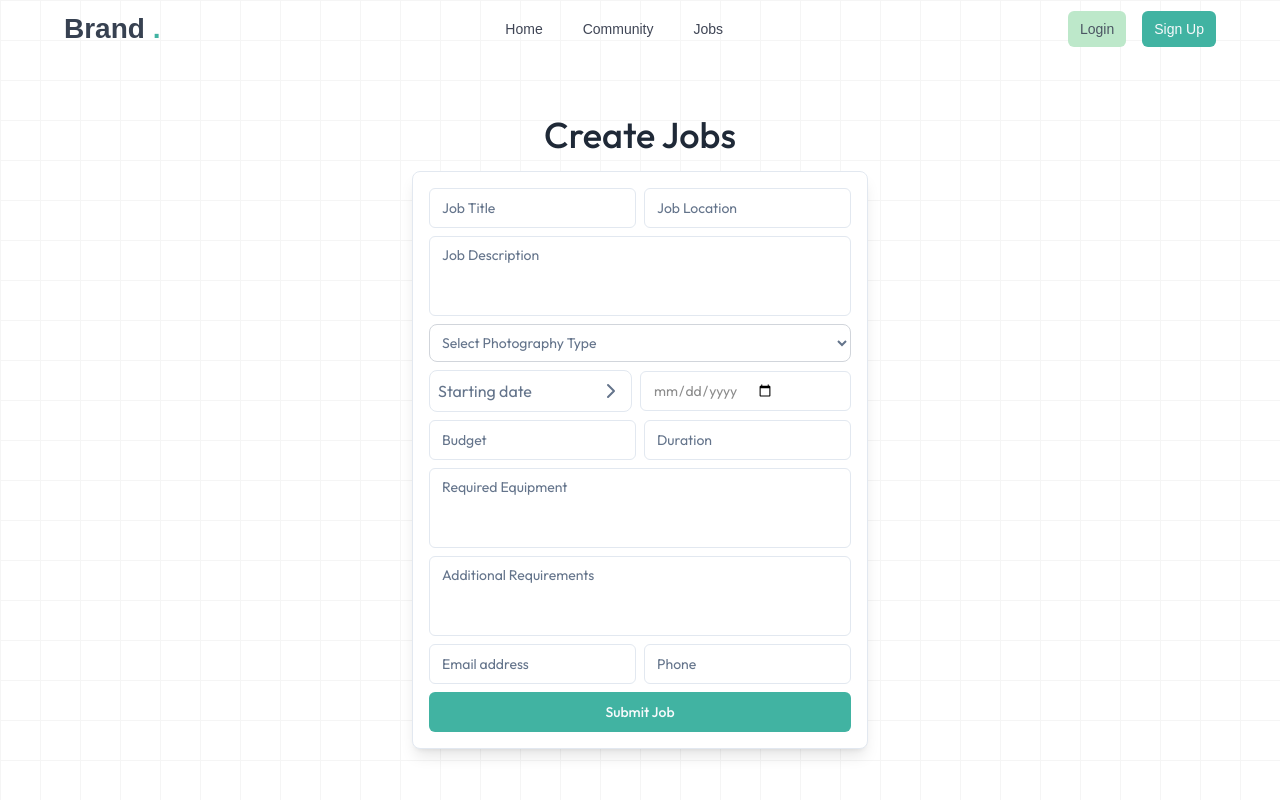
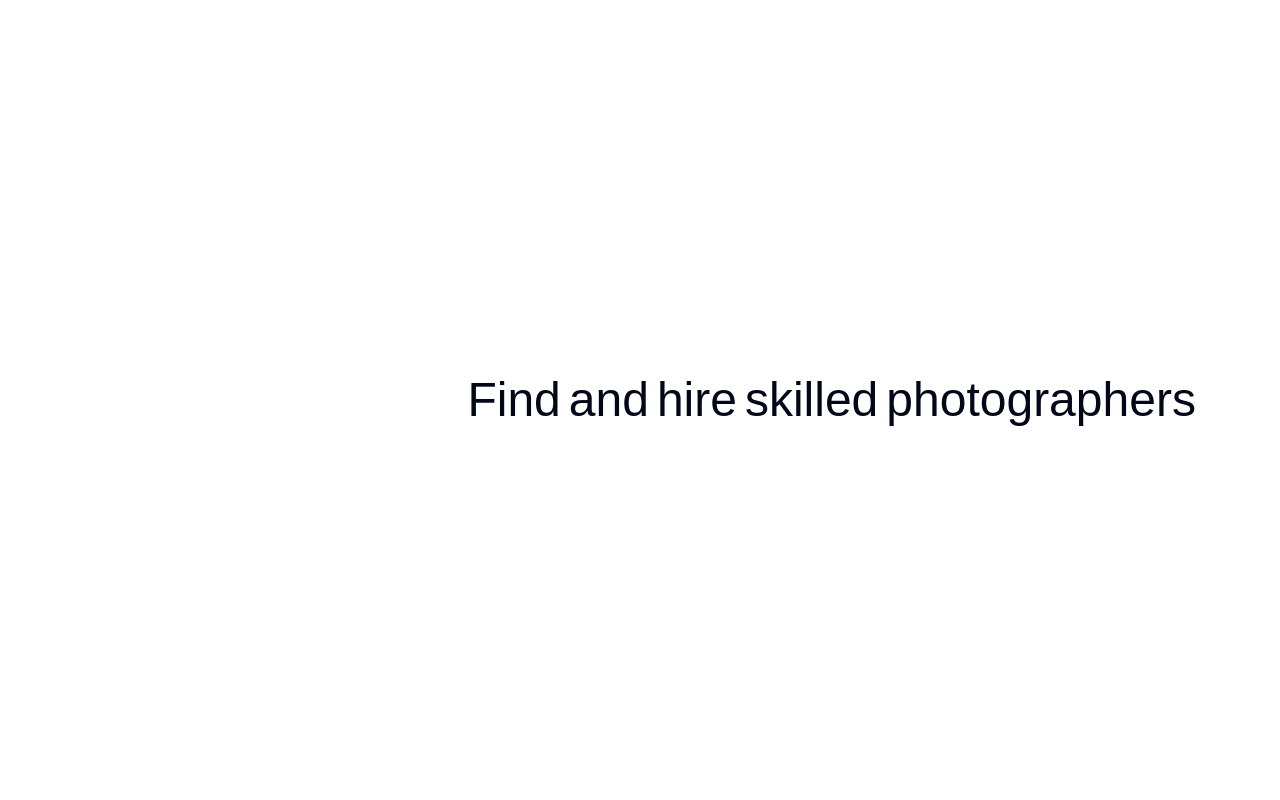
Before and after one commit to Alkhanazhar/affy-marketplace-FE, a React (Vite) app: page /create-jobs in a window 1280 px wide. Shown: the top 800 px of the page. Built offline with nearby package versions, Linux system fonts and the light colour scheme; a web font is replaced by a local one.

Commit message:
intro animation

```diff
--- a/src/components/community/Post.jsx
+++ b/src/components/community/Post.jsx
@@ -28,7 +28,7 @@
   }
   return (
     <Card>
-      <div className="flex items-center gap-2 px-6 py-4">
+      <div className="flex items-center gap-2 px-6 py-4 cursive--font">
         <Avatar w={"10"} h={"10"}>
           <AvatarImage src="https://github.com/shadcn.png" />
           <AvatarFallback>AK</AvatarFallback>
--- a/src/components/community/communitySlug/CommunitySlug.jsx
+++ b/src/components/community/communitySlug/CommunitySlug.jsx
@@ -29,10 +29,10 @@
   }, [communityName]);
   return (
     <>
-      <div className="pt-16 pb-16  min-h-screen mx-4 md:mx-0">
+      <div className="pt-16 pb-16  min-h-screen mx-4 md:mx-0 cursive--font">
         <div className="max-w-5xl lg:mx-auto flex md:gap-4 gap-4 md:flex-row flex-col-reverse py-8 md:mx-4">
           <div className=" w-full rounded-xl md:flex-[1.6] border shadow-container p-6 bg-white">
-            <h1 className="leading-none text-zinc-600 md:text-[24px] text-[20px] font-[600]">
+            <h1 className="leading-none text-black/70  md:text-3xl text-2xl font-[700]">
               {data[0]?.name}
             </h1>
             <div className="my-4 rounded-xl overflow-hidden">
--- a/src/components/home/FeedBack.jsx
+++ b/src/components/home/FeedBack.jsx
@@ -71,7 +71,8 @@
             </div>
             <div className="relative grid max-w-lg grid-cols-1 gap-6 mx-auto md:max-w-none lg:gap-10 md:grid-cols-3">
               {reviews.map((review, index) => (
-                <Card key={index}>
+                <div key={index} className="hover:-translate-y-2 duration-150">
+                  <Card>
                     <CardHeader>
                       <div className="flex">
                         {Array(review.stars)
@@ -101,6 +102,7 @@
                       </div>
                     </CardFooter>
                   </Card>
+                </div>
               ))}
             </div>
           </div>
--- a/src/components/home/HomeClientSection.jsx
+++ b/src/components/home/HomeClientSection.jsx
@@ -41,7 +41,7 @@
           <div className="w-full flex md:mt-12 mt-8 justify-between lg:gap-4 md:gap-3 gap-2 flex-col md:flex-row">
             {items.map((item, index) => (
               <div
-                className="md:p-4 p-2 md:h-36 w-full text-2xl hover:bg-white rounded-lg cursor-pointer flex flex-col justify-between gap-2 bg-primary hover:text-primary duration-250"
+                className="md:p-4 p-2 md:h-36 w-full text-2xl hover:bg-white rounded-lg cursor-pointer flex flex-col justify-between gap-2 bg-primary hover:text-primary duration-250 hover:-translate-y-2 duration-150"
                 key={index}
               >
                 <h1 className="lg:text-3xl md:text-xl text-xl font-medium lg:w-68 leading-none">
--- a/src/components/jobs/CreateJobs.jsx
+++ b/src/components/jobs/CreateJobs.jsx
@@ -1,159 +1,390 @@
 import { useState } from "react";
-import { ChevronRight } from "lucide-react";
 import { Input } from "../ui/input";
+import { Label } from "../ui/label";
 import { Textarea } from "../ui/textarea";
-import { Label } from "../ui/label";
 import { Button } from "../ui/button";
 
 const CreateJobs = () => {
-  const [jobDetails, setJobDetails] = useState({
-    title: "",
-    description: "",
-    type: "",
-    location: "",
-    budget: "",
-    duration: "",
+  const [formData, setFormData] = useState({
+    fullName: "",
+    email: "",
+    phone: "",
+    address: "",
+    portfolioURL: "",
+    sampleWork: null,
+    resume: null,
+    coverLetter: "",
+    yearsOfExperience: "",
+    specialization: "",
     equipment: "",
-    additionalRequirements: "",
-    contactEmail: "",
-    contactPhone: "",
-    date: "", // Added this missing field
+    software: "",
+    preferredStartDate: "",
+    availability: "",
+    referenceName: "",
+    referenceContact: "",
+    certifications: "",
+    awards: "",
+    personalStatement: "",
+    consent: false,
   });
 
   const handleChange = (e) => {
-    setJobDetails((prevDetails) => ({
-      ...prevDetails,
-      [e.target.name]: e.target.value,
-    }));
+    const { name, value, type, files, checked } = e.target;
+    setFormData({
+      ...formData,
+      [name]:
+        type === "file" ? files[0] : type === "checkbox" ? checked : value,
+    });
   };
 
   const handleSubmit = (e) => {
     e.preventDefault();
-    // Add form submission logic here
+    // Handle form submission logic
+    console.log(formData);
   };
 
   return (
-    <div className="min-h-screen flex flex-col">
-      <section className="flex-1 flex items-center overflow-hidden justify-center relative">
-        <main className="flex items-center justify-center px-8 w-full">
-          <div className="lg:w-3/4 w-full">
-            <div className="relative flex items-center flex-col justify-center md:mt-10">
-              <h1 className="text-center font-[500] text-gray-800 mt-10 md:text-4xl text-3xl ">
-                Create Jobs
-              </h1>
     <form
       onSubmit={handleSubmit}
-                className="space-y-2 md:w-1/2 w-full border mx-auto p-4 rounded-lg shadow-lg my-4  bg-white create-jobs"
+      className="space-y-6 p-6 max-w-4xl rounded-2xl cursive--font bg-white shadow-md shadow-black/20 mx-4 md:mx-auto border mt-32 mb-10"
     >
-                <div className="flex flex-col sm:flex-row gap-2 create-jobs ">
+      <h1 className="md:text-3xl text-2xl text-center font-bold">
+        Create your job here
+      </h1>
+
+      <div className="grid grid-cols-1 md:grid-cols-2 gap-5">
+        <div className="space-y-4">
+          <div>
+            <Label
+              htmlFor="fullName"
+              className="block text-sm font-medium text-gray-700"
+            >
+              Full Name:
+            </Label>
             <Input
               type="text"
-                    name="title"
-                    placeholder="Job Title"
-                    value={jobDetails.title}
+              id="fullName"
+              name="fullName"
+              value={formData.fullName}
               onChange={handleChange}
               required
+              className="mt-1 block w-full border border-gray-300 rounded-md shadow-sm  sm:text-sm"
             />
+          </div>
+          <div>
+            <Label
+              htmlFor="email"
+              className="block text-sm font-medium text-gray-700"
+            >
+              Email Address:
+            </Label>
+            <Input
+              type="email"
+              id="email"
+              name="email"
+              value={formData.email}
+              onChange={handleChange}
+              required
+              className="mt-1 block w-full border border-gray-300 rounded-md shadow-sm  sm:text-sm"
+            />
+          </div>
+          <div>
+            <Label
+              htmlFor="phone"
+              className="block text-sm font-medium text-gray-700"
+            >
+              Phone Number:
+            </Label>
+            <Input
+              type="tel"
+              id="phone"
+              name="phone"
+              value={formData.phone}
+              onChange={handleChange}
+              required
+              className="mt-1 block w-full border border-gray-300 rounded-md shadow-sm  sm:text-sm"
+            />
+          </div>
+          <div>
+            <Label
+              htmlFor="address"
+              className="block text-sm font-medium text-gray-700"
+            >
+              Address:
+            </Label>
             <Input
               type="text"
-                    name="location"
-                    placeholder="Job Location"
-                    value={jobDetails.location}
+              id="address"
+              name="address"
+              value={formData.address}
               onChange={handleChange}
               required
+              className="mt-1 block w-full border border-gray-300 rounded-md shadow-sm  sm:text-sm"
             />
           </div>
+          <div>
+            <Label
+              htmlFor="portfolioURL"
+              className="block text-sm font-medium text-gray-700"
+            >
+              Portfolio URL:
+            </Label>
+            <Input
+              type="url"
+              id="portfolioURL"
+              name="portfolioURL"
+              value={formData.portfolioURL}
+              onChange={handleChange}
+              className="mt-1 block w-full border border-gray-300 rounded-md shadow-sm  sm:text-sm"
+            />
+          </div>
+          <div>
+            <Label
+              htmlFor="sampleWork"
+              className="block text-sm font-medium text-gray-700"
+            >
+              Upload Sample Work:
+            </Label>
+            <Input
+              type="file"
+              id="sampleWork"
+              name="sampleWork"
+              onChange={handleChange}
+              className="mt-1 block w-full border border-gray-300 rounded-md shadow-sm"
+            />
+          </div>
+          <div>
+            <Label
+              htmlFor="resume"
+              className="block text-sm font-medium text-gray-700"
+            >
+              Resume/CV Upload:
+            </Label>
+            <Input
+              type="file"
+              id="resume"
+              name="resume"
+              onChange={handleChange}
+              className="mt-1 block w-full border border-gray-300 rounded-md shadow-sm"
+            />
+          </div>
+          <div>
+            <Label
+              htmlFor="coverLetter"
+              className="block text-sm font-medium text-gray-700"
+            >
+              Cover Letter:
+            </Label>
             <Textarea
-                  name="description"
-                  placeholder="Job Description"
-                  value={jobDetails.description}
+              id="coverLetter"
+              name="coverLetter"
+              value={formData.coverLetter}
               onChange={handleChange}
-                  className="resize-none"
+              className="mt-1 block w-full border border-gray-300 rounded-md shadow-sm  sm:text-sm"
             />
-                <select
-                  name="type"
-                  value={jobDetails.type}
+          </div>
+          <div>
+            <Label
+              htmlFor="yearsOfExperience"
+              className="block text-sm font-medium text-gray-700"
+            >
+              Years of Experience:
+            </Label>
+            <Input
+              type="number"
+              id="yearsOfExperience"
+              name="yearsOfExperience"
+              value={formData.yearsOfExperience}
               onChange={handleChange}
-                  className="w-full p-2 border border-gray-300 rounded-lg outline-none bg-white"
+              className="mt-1 block w-full border border-gray-300 rounded-md shadow-sm  sm:text-sm"
+            />
+          </div>
+          <div>
+            <Label
+              htmlFor="preferredStartDate"
+              className="block text-sm font-medium text-gray-700"
             >
-                  <option value="" disabled>
-                    Select Photography Type
-                  </option>
-                  <option value="Wedding">Wedding</option>
-                  <option value="Portrait">Portrait</option>
-                  <option value="Product">Product</option>
-                  <option value="Event">Event</option>
-                </select>
-                <div className="flex items-center gap-2 ">
-                  <Label className="flex flex-1 text-[#64748b] border font-[400] rounded-lg p-2 items-center justify-between">
-                    Starting date <ChevronRight />
+              Preferred Start Date:
             </Label>
             <Input
               type="date"
-                    name="date"
-                    value={jobDetails.date}
+              id="preferredStartDate"
+              name="preferredStartDate"
+              value={formData.preferredStartDate}
               onChange={handleChange}
-                    className="flex-1 text-[#64748b] border font-[400]"
-                    required
+              className="mt-1 block w-full border border-gray-300 rounded-md shadow-sm  sm:text-sm"
             />
           </div>
-                <div className="flex flex-row gap-2">
-                  <Input
-                    type="number"
-                    name="budget"
-                    placeholder="Budget"
-                    value={jobDetails.budget}
-                    onChange={handleChange}
-                  />
+        </div>
+
+        <div className="space-y-4">
+          <div>
+            <Label
+              htmlFor="specialization"
+              className="block text-sm font-medium text-gray-700"
+            >
+              Specialization:
+            </Label>
             <Input
               type="text"
-                    name="duration"
-                    placeholder="Duration"
-                    value={jobDetails.duration}
+              id="specialization"
+              name="specialization"
+              value={formData.specialization}
               onChange={handleChange}
+              className="mt-1 block w-full border border-gray-300 rounded-md shadow-sm  sm:text-sm"
             />
           </div>
-                <Textarea
+          <div>
+            <Label
+              htmlFor="equipment"
+              className="block text-sm font-medium text-gray-700"
+            >
+              Photography Equipment Used:
+            </Label>
+            <Input
+              type="text"
+              id="equipment"
               name="equipment"
-                  placeholder="Required Equipment"
-                  value={jobDetails.equipment}
+              value={formData.equipment}
               onChange={handleChange}
-                  className="resize-none"
-                />
-                <Textarea
-                  name="additionalRequirements"
-                  placeholder="Additional Requirements"
-                  value={jobDetails.additionalRequirements}
-                  onChange={handleChange}
-                  className="resize-none"
-                />
-                <div className="flex flex-col sm:flex-row gap-2">
-                  <Input
-                    type="email"
-                    name="contactEmail"
-                    placeholder="Email address"
-                    value={jobDetails.contactEmail}
-                    onChange={handleChange}
-                    required
-                  />
-                  <Input
-                    type="tel"
-                    name="contactPhone"
-                    placeholder="Phone"
-                    value={jobDetails.contactPhone}
-                    onChange={handleChange}
-                    required
+              className="mt-1 block w-full border border-gray-300 rounded-md shadow-sm  sm:text-sm"
             />
           </div>
-                <Button type="submit" className="w-full">
-                  Submit Job
+          <div>
+            <Label
+              htmlFor="software"
+              className="block text-sm font-medium text-gray-700"
+            >
+              Software Proficiency:
+            </Label>
+            <Input
+              type="text"
+              id="software"
+              name="software"
+              value={formData.software}
+              onChange={handleChange}
+              className="mt-1 block w-full border border-gray-300 rounded-md shadow-sm  sm:text-sm"
+            />
+          </div>
+
+          <div>
+            <Label
+              htmlFor="availability"
+              className="block text-sm font-medium text-gray-700"
+            >
+              Availability for Work:
+            </Label>
+            <Input
+              type="text"
+              id="availability"
+              name="availability"
+              value={formData.availability}
+              onChange={handleChange}
+              className="mt-1 block w-full border border-gray-300 rounded-md shadow-sm  sm:text-sm"
+            />
+          </div>
+          <div>
+            <Label
+              htmlFor="referenceName"
+              className="block text-sm font-medium text-gray-700"
+            >
+              Reference Name:
+            </Label>
+            <Input
+              type="text"
+              id="referenceName"
+              name="referenceName"
+              value={formData.referenceName}
+              onChange={handleChange}
+              className="mt-1 block w-full border border-gray-300 rounded-md shadow-sm  sm:text-sm"
+            />
+          </div>
+          <div>
+            <Label
+              htmlFor="referenceContact"
+              className="block text-sm font-medium text-gray-700"
+            >
+              Reference Contact Information:
+            </Label>
+            <Input
+              type="text"
+              id="referenceContact"
+              name="referenceContact"
+              value={formData.referenceContact}
+              onChange={handleChange}
+              className="mt-1 block w-full border border-gray-300 rounded-md shadow-sm  sm:text-sm"
+            />
+          </div>
+          <div>
+            <Label
+              htmlFor="certifications"
+              className="block text-sm font-medium text-gray-700"
+            >
+              Certifications:
+            </Label>
+            <Input
+              type="text"
+              id="certifications"
+              name="certifications"
+              value={formData.certifications}
+              onChange={handleChange}
+              className="mt-1 block w-full border border-gray-300 rounded-md shadow-sm  sm:text-sm"
+            />
+          </div>
+          <div>
+            <Label
+              htmlFor="awards"
+              className="block text-sm font-medium text-gray-700"
+            >
+              Awards and Recognitions:
+            </Label>
+            <Textarea
+              id="awards"
+              name="awards"
+              value={formData.awards}
+              onChange={handleChange}
+              className="mt-1 block w-full border border-gray-300 rounded-md shadow-sm  sm:text-sm"
+            />
+          </div>
+          <div>
+            <Label
+              htmlFor="personalStatement"
+              className="block text-sm font-medium text-gray-700"
+            >
+              Personal Statement:
+            </Label>
+            <Textarea
+              id="personalStatement"
+              name="personalStatement"
+              value={formData.personalStatement}
+              onChange={handleChange}
+              className="mt-1 block w-full border border-gray-300 rounded-md shadow-sm  sm:text-sm"
+            />
+          </div>
+        </div>
+      </div>
+
+      <div className="flex items-center">
+        <Input
+          type="checkbox"
+          id="consent"
+          name="consent"
+          checked={formData.consent}
+          onChange={handleChange}
+          className="mr-2 h-4 w-4 border-gray-300 rounded"
+        />
+        <Label htmlFor="consent" className="text-sm font-medium text-gray-700">
+          I agree to the terms and conditions
+        </Label>
+      </div>
+
+      <Button
+        type="submit"
+        className="w-full bg-primary text-white py-2 px-4 rounded-md hover:bg-primary/70 focus:outline-none focus:ring-2 focus:ring-offset-2 "
+      >
+        Submit
       </Button>
     </form>
-            </div>
-          </div>
-        </main>
-      </section>
-    </div>
   );
 };
 
--- a/src/components/shared/Card.jsx
+++ b/src/components/shared/Card.jsx
@@ -17,9 +17,9 @@
           alt="image"
         />
       </Link>
-      <CardContent>
+      <CardContent className="cursive--font">
         <Link to={slug} className="inline-block mb-4">
-          <CardTitle>{name}</CardTitle>
+          <CardTitle className="text-xl">{name}</CardTitle>
         </Link>
         <CardDescription className="line-clamp-3 mt-1">
           {description}
--- a/src/components/ui/popover.jsx
+++ b/src/components/ui/popover.jsx
@@ -15,7 +15,7 @@
         align={align}
         sideOffset={sideOffset}
         className={cn(
-          "z-500 w-40 rounded-md border bg-popover p-4 text-popover-foreground shadow-md outline-none data-[state=open]:animate-in data-[state=closed]:animate-out data-[state=closed]:fade-out-0 data-[state=open]:fade-in-0 data-[state=closed]:zoom-out-95 data-[state=open]:zoom-in-95 data-[side=bottom]:slide-in-from-top-2 data-[side=left]:slide-in-from-right-2 data-[side=right]:slide-in-from-left-2 data-[side=top]:slide-in-from-bottom-2",
+          "z-500 w-40 rounded-md border bg-popover cursive--font p-4 text-popover-foreground shadow-md outline-none data-[state=open]:animate-in data-[state=closed]:animate-out data-[state=closed]:fade-out-0 data-[state=open]:fade-in-0 data-[state=closed]:zoom-out-95 data-[state=open]:zoom-in-95 data-[side=bottom]:slide-in-from-top-2 data-[side=left]:slide-in-from-right-2 data-[side=right]:slide-in-from-left-2 data-[side=top]:slide-in-from-bottom-2",
           className
         )}
         {...props}
--- a/src/layout/MainLayout.jsx
+++ b/src/layout/MainLayout.jsx
@@ -1,15 +1,95 @@
 import Footer from "@/components/shared/Footer";
 import Header from "@/components/shared/Header";
+import { useState } from "react";
 import { Outlet } from "react-router-dom";
+import { gsap } from "gsap";
+import { useGSAP } from "@gsap/react";
+import { brand } from "../../constants/constatns";
 
 const MainLayout = () => {
-  return (
-    <>
-      <Header />
-      <Outlet />
-      <Footer />
-    </>
-  );
+  const [intro, setIntro] = useState(false);
+  const tl = gsap.timeline({
+    onComplete: () => {
+      setIntro(true);
+    },
+  });
+  useGSAP(() => {
+    tl.to(".show", {
+      height: "100%",
+      duration: 1.5,
+      ease: "circ.inOut",
+    })
+      .to(".heading", {
+        opacity: 1,
+        duration: 1,
+        ease: "circ.inOut",
+      })
+      .to("heading span", {
+        x: 10,
+        ease: "circ.inOut",
+
+        stagger: 0.2, // Staggering duration
+        duration: 0.6, // Duration of opacity animation
+      })
+      .to(".heading span", {
+        ease: "circ.inOut",
+        stagger: 0.2, // Staggering duration
+        duration: 1, // Duration of opacity animation
+        x: -2000,
+        opacity: 0,
+      })
+      .to(".heading-2", {
+        opacity: 1,
+        duration: 1,
+        ease: "circ.inOut",
+      })
+      .to("heading-2 span", {
+        x: 10,
+        ease: "circ.inOut",
+
+        stagger: 0.2, // Staggering duration
+        duration: 0.6, // Duration of opacity animation
+      })
+      .to(".heading-2 span", {
+        ease: "circ.inOut",
+        stagger: 0.2, // Staggering duration
+        duration: 1, // Duration of opacity animation
+        x: -2000,
+        opacity: 0,
+      });
+  }, []);
+
+  if (!intro) {
+    return (
+      <div className="h-screen bg-black flex justify-center items-center overflow-hidden w-screen relative ">
+        <div className="line w-full show bg-white flex justify-center items-center ">
+          <h1 className="flex gap-2 sm:text-5xl heading opacity-0 block-head text-3xl cursive--font">
+            <span>Welcome</span>
+            <span>to</span>
+            <span>{brand}</span>
+          </h1>
+          <h1 className="flex gap-2 heading-2 opacity-0 block-head text-3xl cursive--font sm:text-5xl">
+            <span>Find</span>
+            <span>and</span>
+            <span>hire</span>
+            <span>skilled</span>
+            <span>photographers</span>
+          </h1>
+          <div>
+            <img src="" alt="" className="absolute " />
+          </div>
+        </div>
+      </div>
+    );
+  } else {
+    return (
+      <div className="">
+        <Header />
+        <Outlet />
+        <Footer />
+      </div>
+    );
+  }
 };
 
 export default MainLayout;
```
Also changed, not shown: src/components/home/Cta.jsx (+9 -4 lines), src/components/jobs/JobCard.jsx (+6 -5 lines), src/layout/AdminLayout.jsx (+26 -10 lines). Lines whose indentation alone changed are shown as unchanged.
